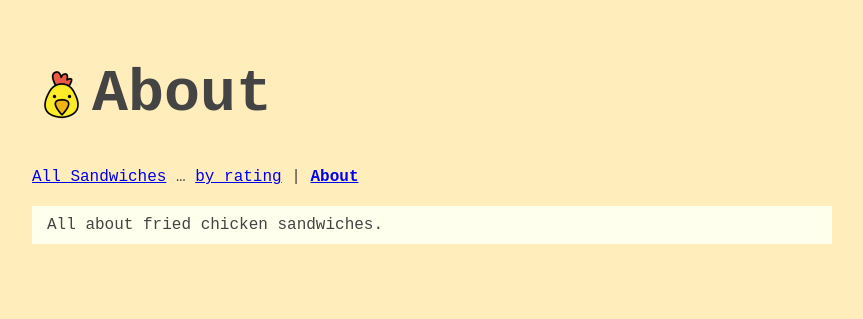
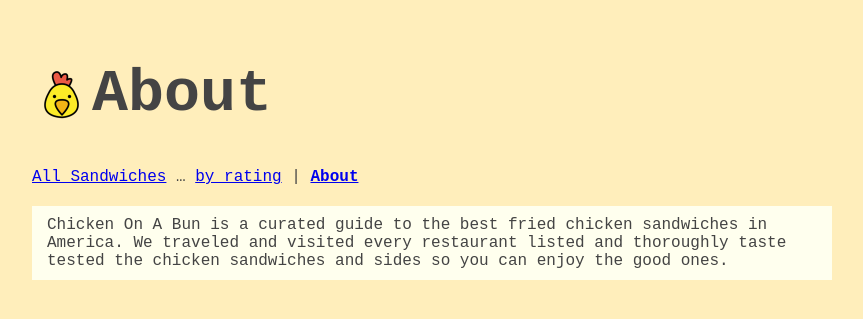
Before and after one commit to stefanthoss/chickenonabun, a Jekyll site: the page built from about.html, in a window 1280 px wide. Shown: the top 319 px of the page, without its empty margins (208-1071 px from the left). Built offline with Jekyll 4.4.1, drawn with Linux system fonts in a browser that asks for light colours.

Commit message:
Improve site description

```diff
--- a/_config.yml
+++ b/_config.yml
@@ -1,4 +1,6 @@
-tagline: "All about fried chicken sandwiches."
+title: "Chicken On A Bun"
+tagline: "Chicken On A Bun - we show you the best fried chicken sandwiches."
+description: "Chicken On A Bun is a curated guide to the best fried chicken sandwiches in America. We traveled and visited every restaurant listed and thoroughly taste tested the chicken sandwiches and sides so you can enjoy the good ones."
 logo: /img/chicken.png
 url: https://chickenonabun.com
 
--- a/_layouts/default.html
+++ b/_layouts/default.html
@@ -2,12 +2,13 @@
 <html lang="en">
   <head>
     <meta charset="utf-8" />
-    {% seo %}
+    <title>{{ page.title }}</title>
     <meta name="viewport" content="width=device-width" />
     <meta http-equiv="Content-Security-Policy" content="default-src 'self'; script-src 'self'" />
     <link rel="icon" type="image/png" href="/img/chicken.png" />
     <link rel="stylesheet" href="/assets/style.css" />
     <script type="text/javascript" src="/assets/scripts.js"></script>
+    {% seo title=false %}
   </head>
   <body>
     <h1>
--- a/about.html
+++ b/about.html
@@ -2,4 +2,4 @@
 title: About
 ---
 
-<p class="restaurant">All about fried chicken sandwiches.</p>
+<p class="restaurant">{{ site.description }}</p>
```
